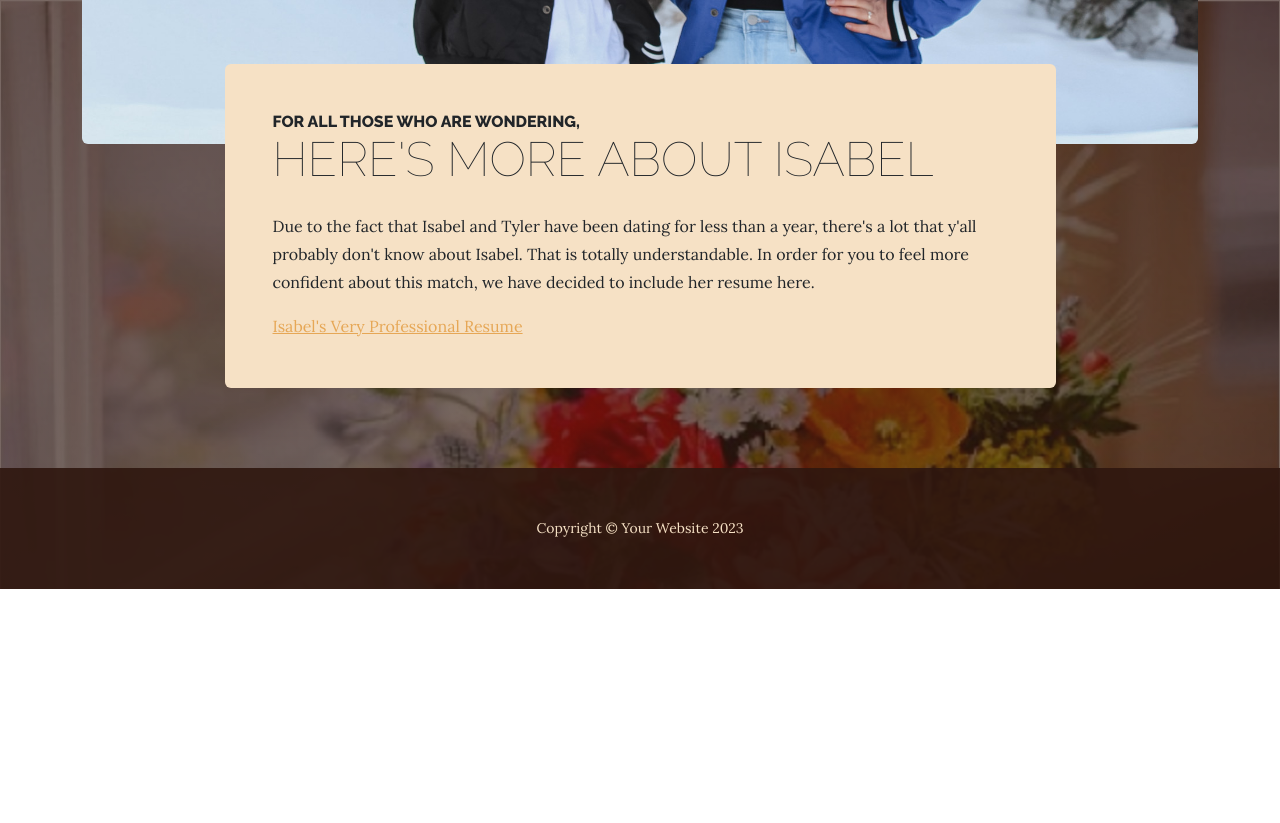
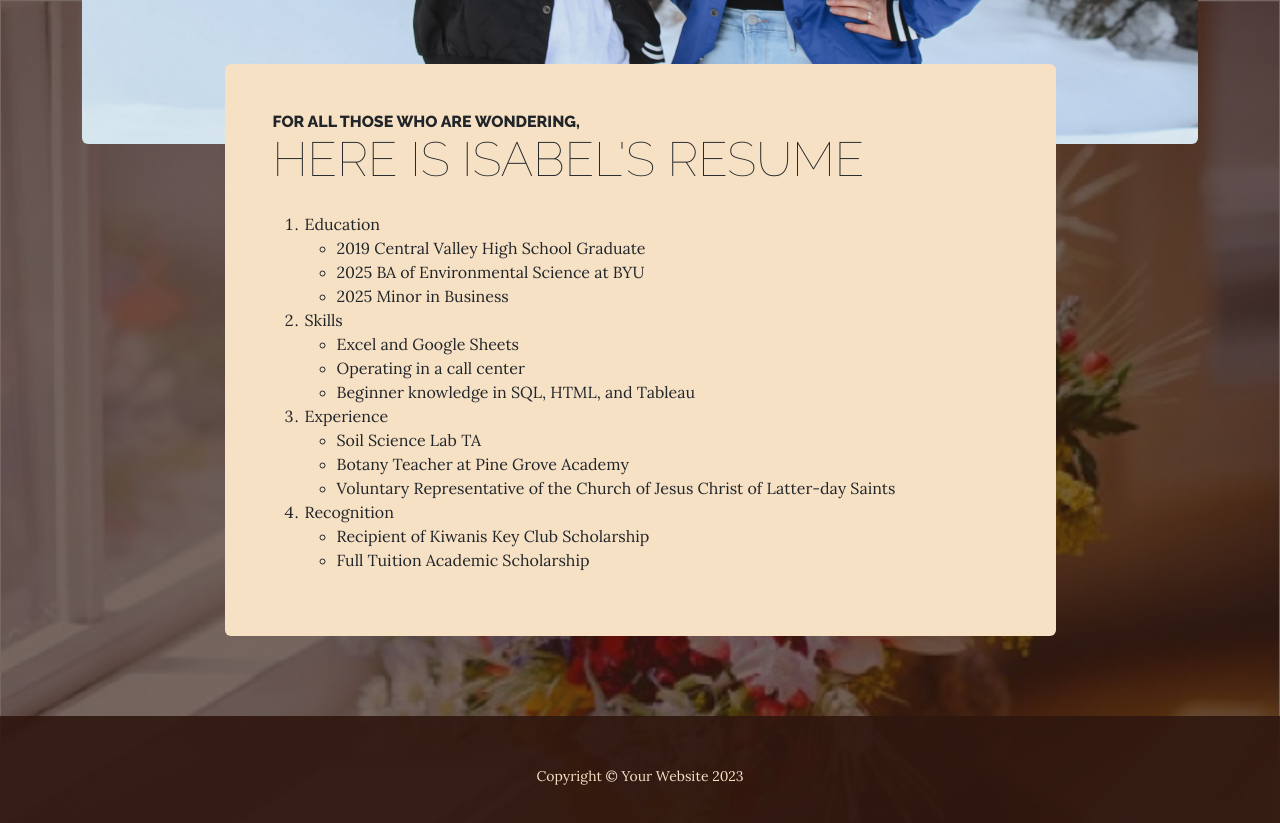
Before and after one commit to ihaymore/is201, a plain HTML site: page about.html in a window 1280 px wide. Shown: the part 1040-1863 px from the top of the page. Before the commit the page ends 1629 px from the top, so only its background shows below. Drawn offline with nearby package versions, Linux system fonts and the light colour scheme.

Commit message:
Add files via upload

```diff
--- a/about.html
+++ b/about.html
@@ -44,12 +44,35 @@
                             <div class="bg-faded rounded p-5">
                                 <h2 class="section-heading mb-4">
                                     <span class="section-heading-upper">For all those who are wondering,</span>
-                                    <span class="section-heading-lower">Here's more about Isabel</span>
+                                    <span class="section-heading-lower">Here is Isabel's Resume</span>
                                 </h2>
-                                <p>Due to the fact that Isabel and Tyler have been dating for less than a year, there's a lot that y'all probably don't know about Isabel. That is totally understandable. In order for you to feel more confident about this match, we have decided to include her resume here.</p>
+                                <p><ol> <!--makes a numbered list (ordered list)-->
+                                    <li>Education</li>
+                                        <ul> <!--unordered list makes bullet points-->
+                                            <li>2019 Central Valley High School Graduate</li>
+                                            <li>2025 BA of Environmental Science at BYU</li>
+                                            <li>2025 Minor in Business</li>
+                                        </ul>
+                                    <li>Skills</li>
+                                         <ul> <!--unordered list makes bullet points-->
+                                            <li>Excel and Google Sheets</li>
+                                            <li>Operating in a call center</li>
+                                            <li>Beginner knowledge in SQL, HTML, and Tableau</li>
+                                        </ul>
+                                    <li>Experience</li>
+                                        <ul> <!--unordered list makes bullet points-->
+                                            <li>Soil Science Lab TA</li>
+                                            <li>Botany Teacher at Pine Grove Academy</li>
+                                            <li>Voluntary Representative of the Church of Jesus Christ of Latter-day Saints</li>
+                                        </ul>
+                                    <li>Recognition</li>
+                                        <ul> <!--unordered list makes bullet points-->
+                                            <li>Recipient of Kiwanis Key Club Scholarship</li>
+                                            <li>Full Tuition Academic Scholarship</li>
+                                        </ul>
+                                </ol></p>
                                 <p class="mb-0">
 
-                                    <a href="resume.html">Isabel's Very Professional Resume</a>
                                 </p>
                             </div>
                         </div>
```
